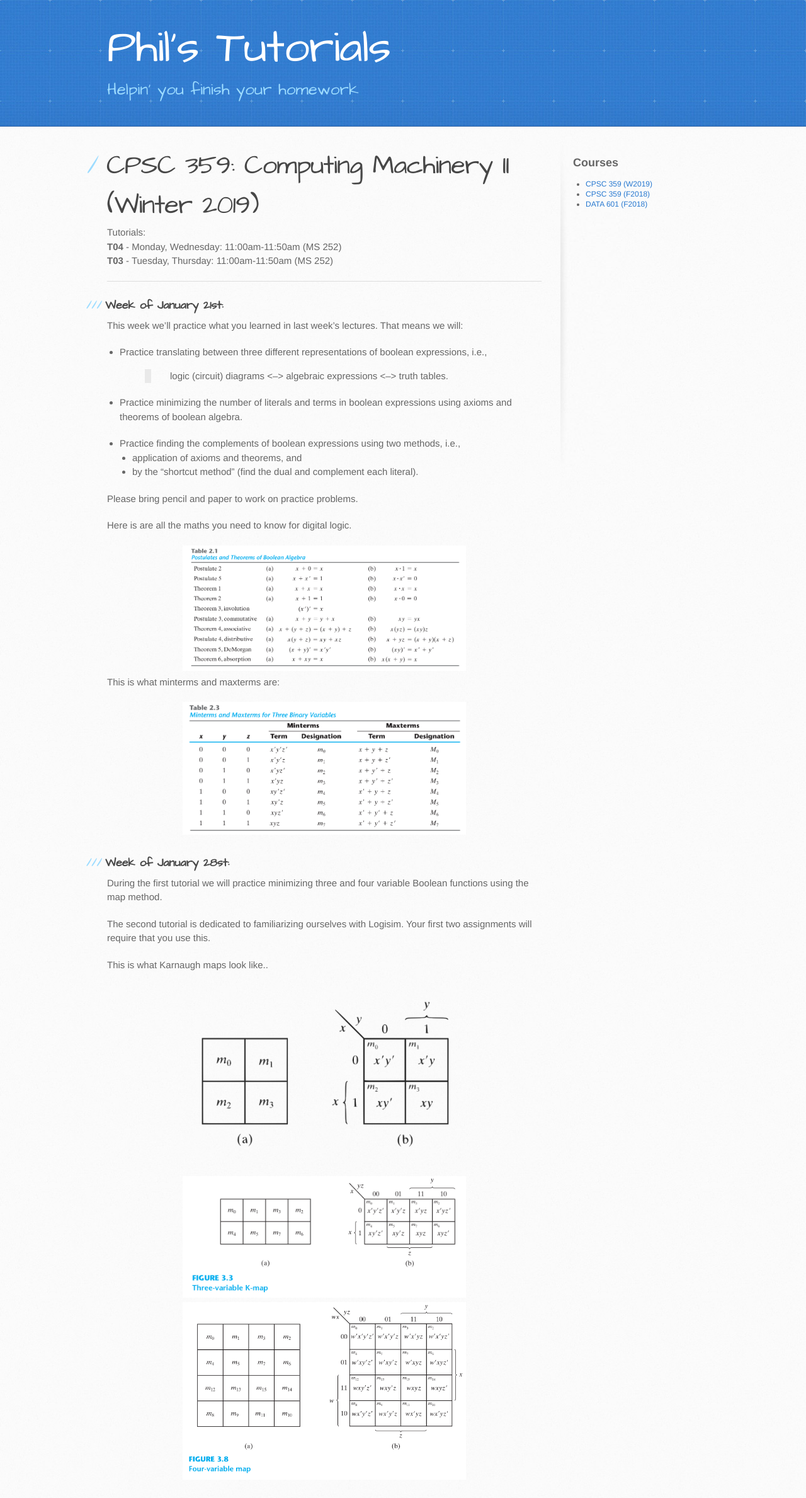
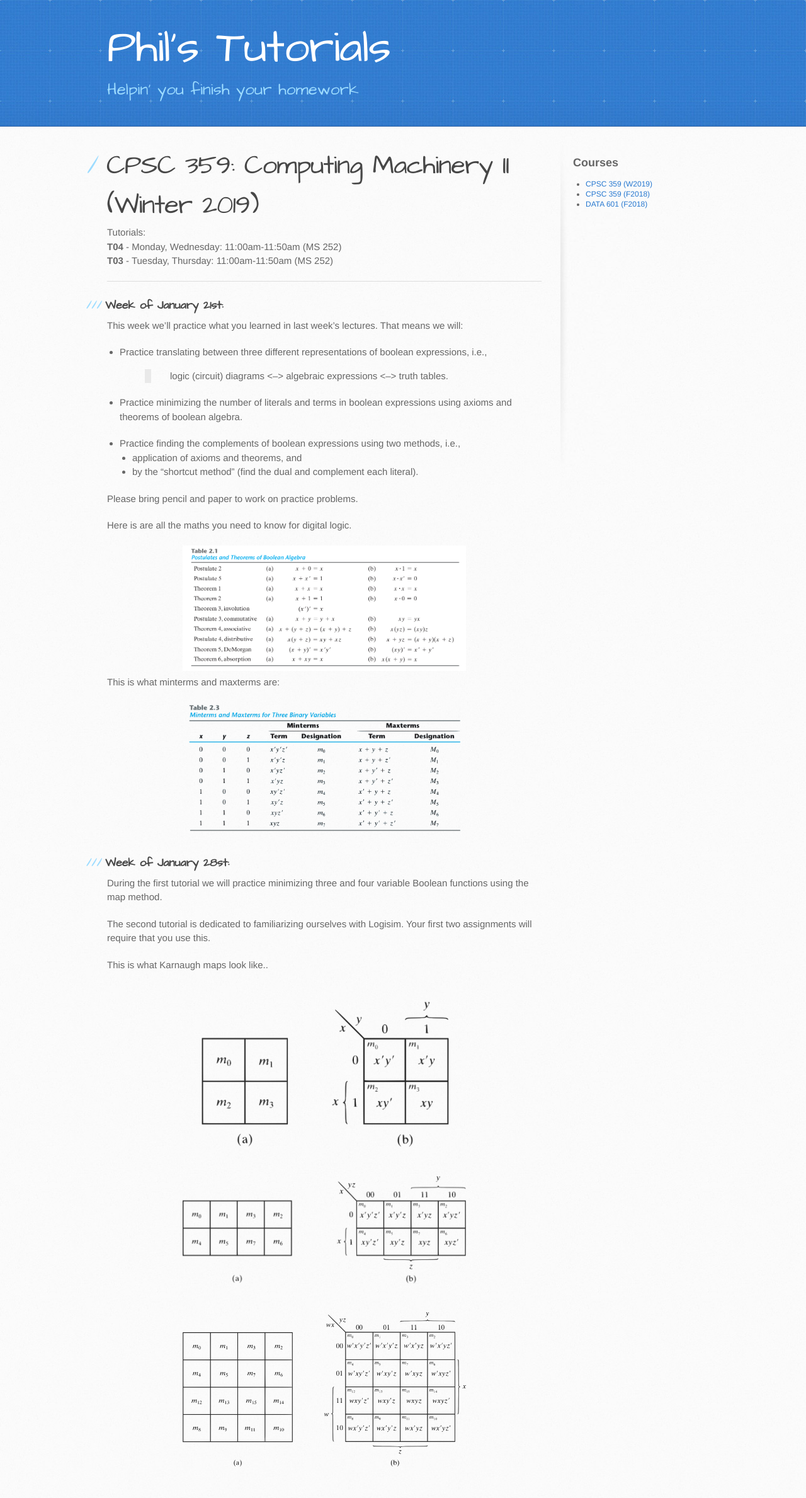
Before and after one commit to philstutorials/philstutorials.github.io, a Jekyll site: the page built from CPSC359W.md, in a window 1280 px wide. Shown: the whole page at 63% size. Built offline with Jekyll 4.4.1, drawn with Linux system fonts in a browser that asks for light colours; our own code applies the rules of GitHub Pages for plain Markdown files; after the commit the page ends 2357 px from its top, so only the background shows below that.

Commit message:
Update CPSC359W.md

```diff
--- a/CPSC359W.md
+++ b/CPSC359W.md
@@ -33,7 +33,7 @@ Here is are all the maths you need to know for digital logic.
 
 This is what minterms and maxterms are:
 <center>
-<img src="https://raw.githubusercontent.com/philstutorials/philstutorials.github.io/master/_data/minmaxterms.png " width="450"/>
+<img src="https://raw.githubusercontent.com/philstutorials/philstutorials.github.io/master/_data/minmaxterms1.png " width="450"/>
 </center>
 
 ### Week of January 28st:
@@ -46,7 +46,7 @@ This is what Karnaugh maps look like..
 <center>
 <div>
  <img src="https://raw.githubusercontent.com/philstutorials/philstutorials.github.io/master/_data/kmap2-1.png " width="450"/>
- <img src="https://raw.githubusercontent.com/philstutorials/philstutorials.github.io/master/_data/kmap3.png " width="450"/>
- <img src="https://raw.githubusercontent.com/philstutorials/philstutorials.github.io/master/_data/kmap4.png " width="450"/>
+ <img src="https://raw.githubusercontent.com/philstutorials/philstutorials.github.io/master/_data/kmap3-1.png " width="450"/>
+ <img src="https://raw.githubusercontent.com/philstutorials/philstutorials.github.io/master/_data/kmap4-1.png " width="450"/>
 </div>
  <center>
```
